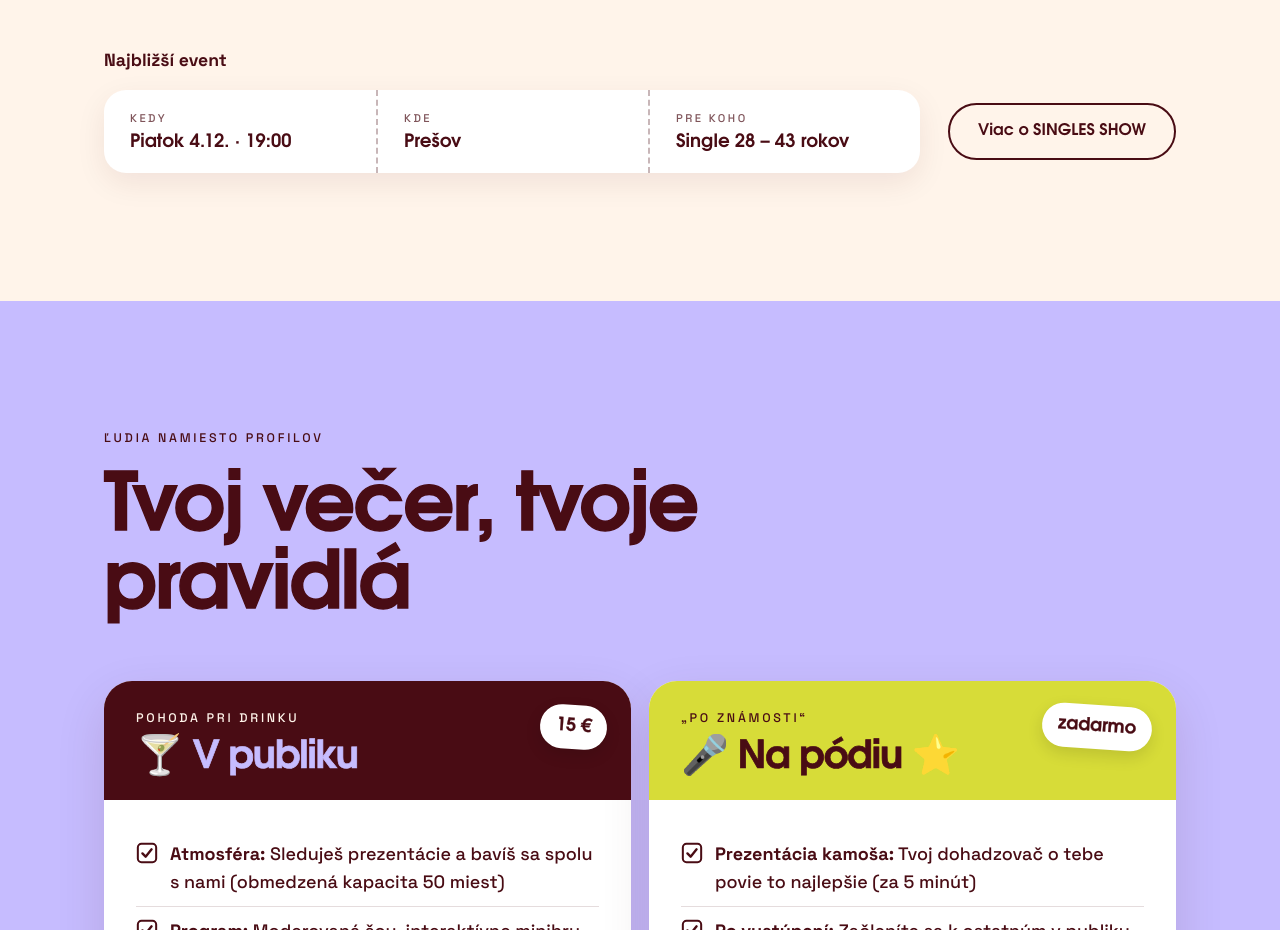
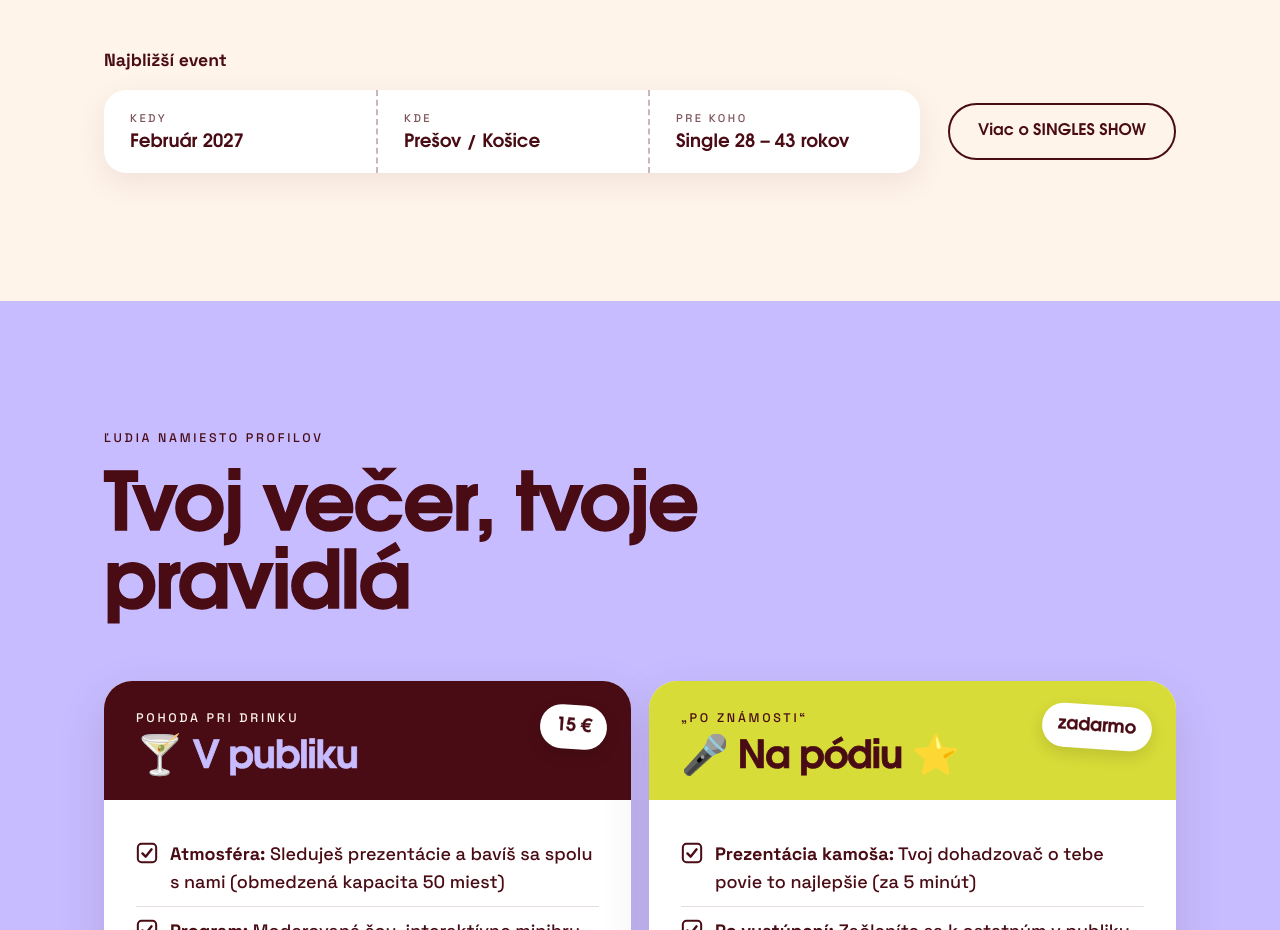
Before and after one commit to cakanova/moj-web, a plain HTML site: page index.html in a window 1280 px wide. Shown: the part 2720-3650 px from the top of the page. Drawn offline with Linux system fonts and the light colour scheme.

Commit message:
SINGLES SHOW: termín február 2027, miesto Prešov / Košice
Co-Authored-By: Claude Opus 5.5 <noreply@anthropic.com>

```diff
--- a/index.html
+++ b/index.html
@@ -110,8 +110,8 @@
         <div class="next-event-inner">
           <p class="next-event-title">Najbližší event</p>
           <ul class="ifacts ifacts-ticket next-event-facts">
-            <li><span class="ifact-ic" aria-hidden="true"><svg viewBox="0 0 24 24"><rect x="3" y="5" width="18" height="16" rx="3"/><path d="M3 10h18M8 3v4M16 3v4"/></svg></span><div><p class="label">Kedy</p><strong>Piatok 4.12. · 19:00</strong></div></li>
-            <li><span class="ifact-ic" aria-hidden="true"><svg viewBox="0 0 24 24"><path d="M12 21s-7-6.2-7-11.5A7 7 0 0 1 19 9.5C19 14.8 12 21 12 21z"/><circle cx="12" cy="9.5" r="2.5"/></svg></span><div><p class="label">Kde</p><strong>Prešov</strong></div></li>
+            <li><span class="ifact-ic" aria-hidden="true"><svg viewBox="0 0 24 24"><rect x="3" y="5" width="18" height="16" rx="3"/><path d="M3 10h18M8 3v4M16 3v4"/></svg></span><div><p class="label">Kedy</p><strong>Február 2027</strong></div></li>
+            <li><span class="ifact-ic" aria-hidden="true"><svg viewBox="0 0 24 24"><path d="M12 21s-7-6.2-7-11.5A7 7 0 0 1 19 9.5C19 14.8 12 21 12 21z"/><circle cx="12" cy="9.5" r="2.5"/></svg></span><div><p class="label">Kde</p><strong>Prešov / Košice</strong></div></li>
             <li><span class="ifact-ic" aria-hidden="true"><svg viewBox="0 0 24 24"><circle cx="9" cy="8" r="3.2"/><circle cx="16.5" cy="9" r="2.6"/><path d="M3 20c.5-3.5 3-5.5 6-5.5s5.5 2 6 5.5M14.5 14.6c2.8-.4 5.6 1.2 6.5 4.4"/></svg></span><div><p class="label">Pre koho</p><strong>Single 28 – 43 rokov</strong></div></li>
           </ul>
           <a href="single-show.html" class="btn btn-outline">Viac o SINGLES SHOW</a>
```
Also changed, not shown: prihlaska-na-podium.html (+3 -3 lines), single-show.html (+4 -4 lines).
